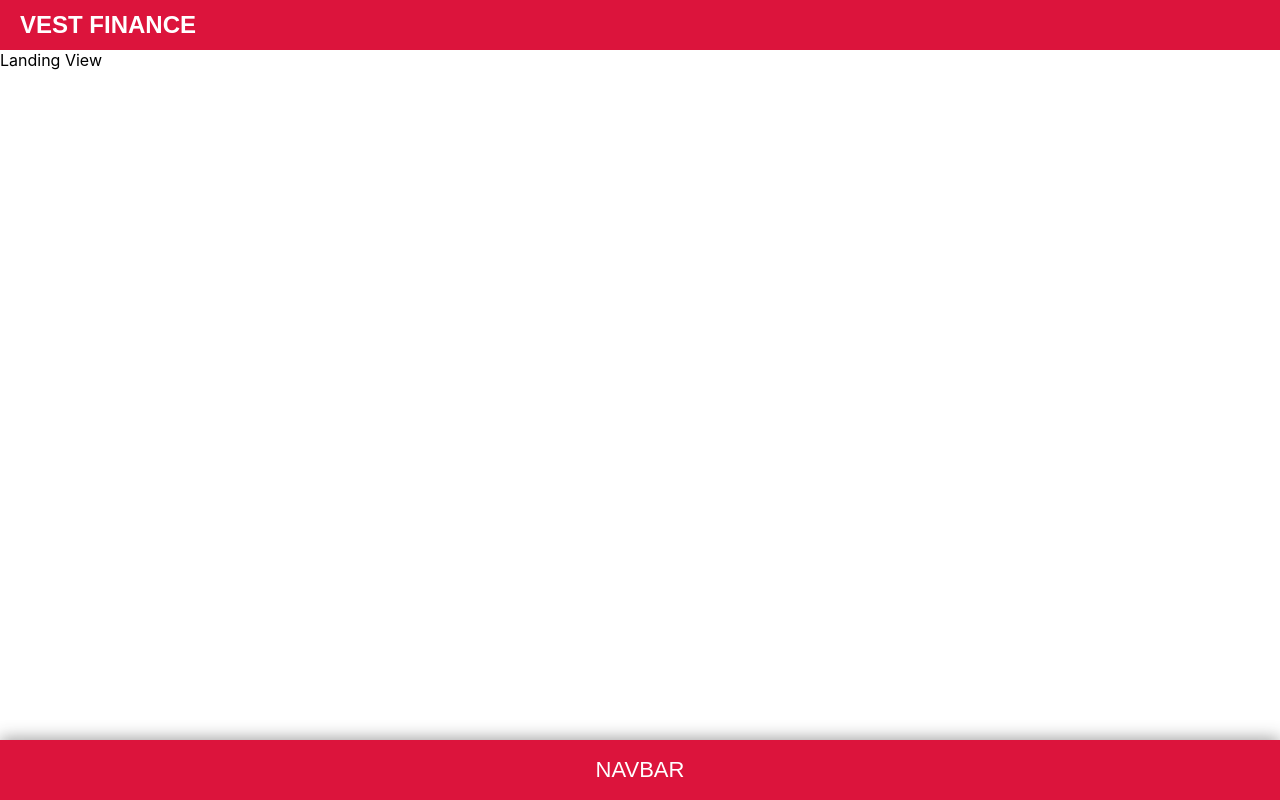
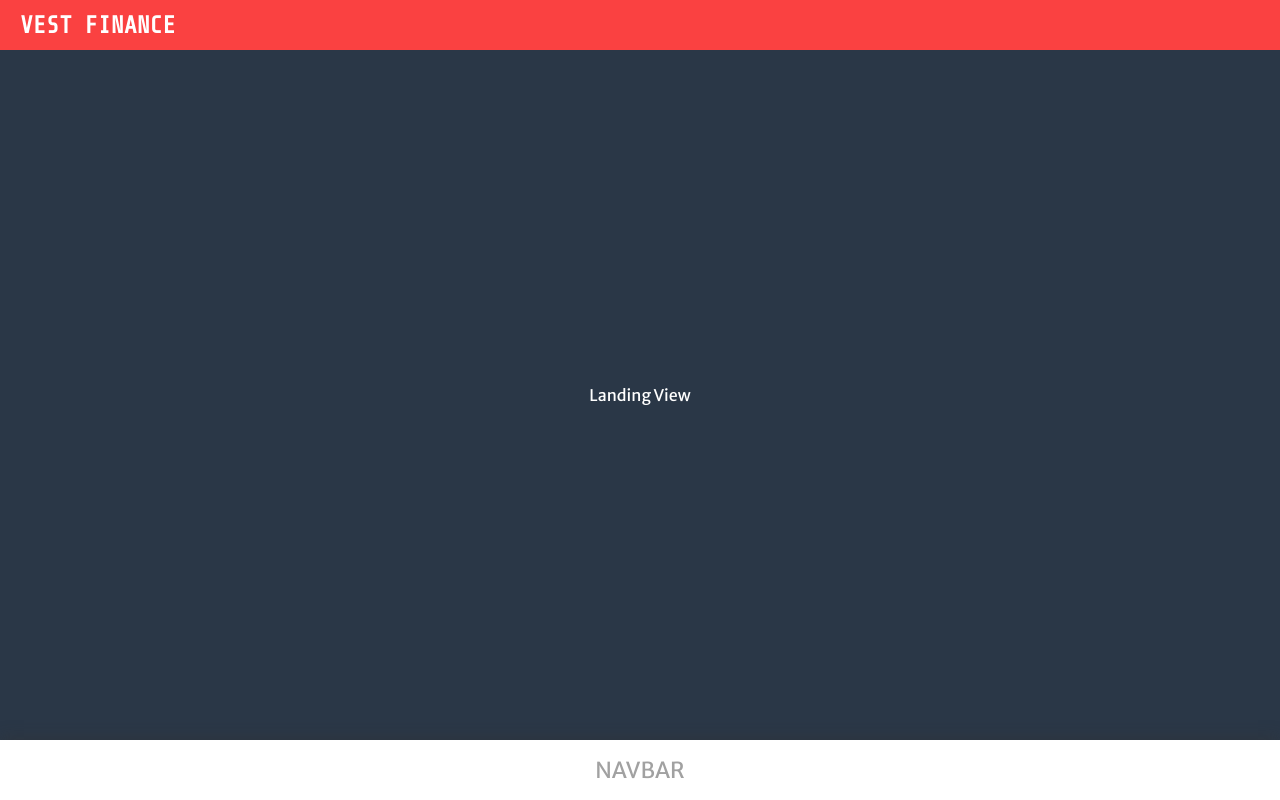
Before and after one commit to BenSparksCode/vest-finance-frontend, a Next.js app: page /landing in a window 1280 px wide. Built offline with nearby package versions, Linux system fonts and the light colour scheme.

Commit message:
Got theme pulling into global styles

```diff
--- a/styles.scss
+++ b/styles.scss
@@ -1,4 +1,4 @@
-// @import "./theme/theme";
+@import "./theme/theme";
 
 * {
   box-sizing: border-box;
@@ -44,7 +44,18 @@ code {
   .Content {
     flex: 1;
     display: flex;
-    flex-direction: column;
+    justify-content: center;
+    align-items: center;
+
+    width: 100%;
+
+    background: $secondary;
+    color: $on-secondary;
+    font-family: $core-font;
+
+    a {
+      color: inherit;
+    }
   }
 }
 
@@ -60,13 +71,14 @@ code {
 
   padding: 0 20px;
 
-  font-family: Arial, sans-serif;
+  font-family: $logo-font;
   font-size: 24px;
   font-weight: bold;
   color: white;
+  color: $on-secondary;
   text-transform: uppercase;
 
-  background: crimson;
+  background: $highlight;
 
   cursor: pointer;
 }
@@ -80,13 +92,13 @@ code {
 
   height: 60px;
   width: 100%;
-  padding: 10px 0;
+  padding: 5px 0;
 
-  background: crimson;
+  background: $primary;
 
-  font-family: Arial, sans-serif;
+  font-family: $core-font;
   font-size: 22px;
-  color: white;
+  color: $on-primary-light;
 
   box-shadow: 0px -2px 15px rgba(50, 50, 50, 0.45);
 
@@ -96,6 +108,6 @@ code {
   }
 
   .active {
-    color: navy;
+    color: $highlight;
   }
 }
--- a/theme/_fonts.scss
+++ b/theme/_fonts.scss
@@ -0,0 +1,5 @@
+@import url("https://fonts.googleapis.com/css?family=Raleway:800|Merriweather+Sans|Share+Tech+Mono");
+
+$logo-font: "Share Tech Mono", monospace;
+$header-font: "Raleway", sans-serif;
+$core-font: "Merriweather Sans", sans-serif;
```
